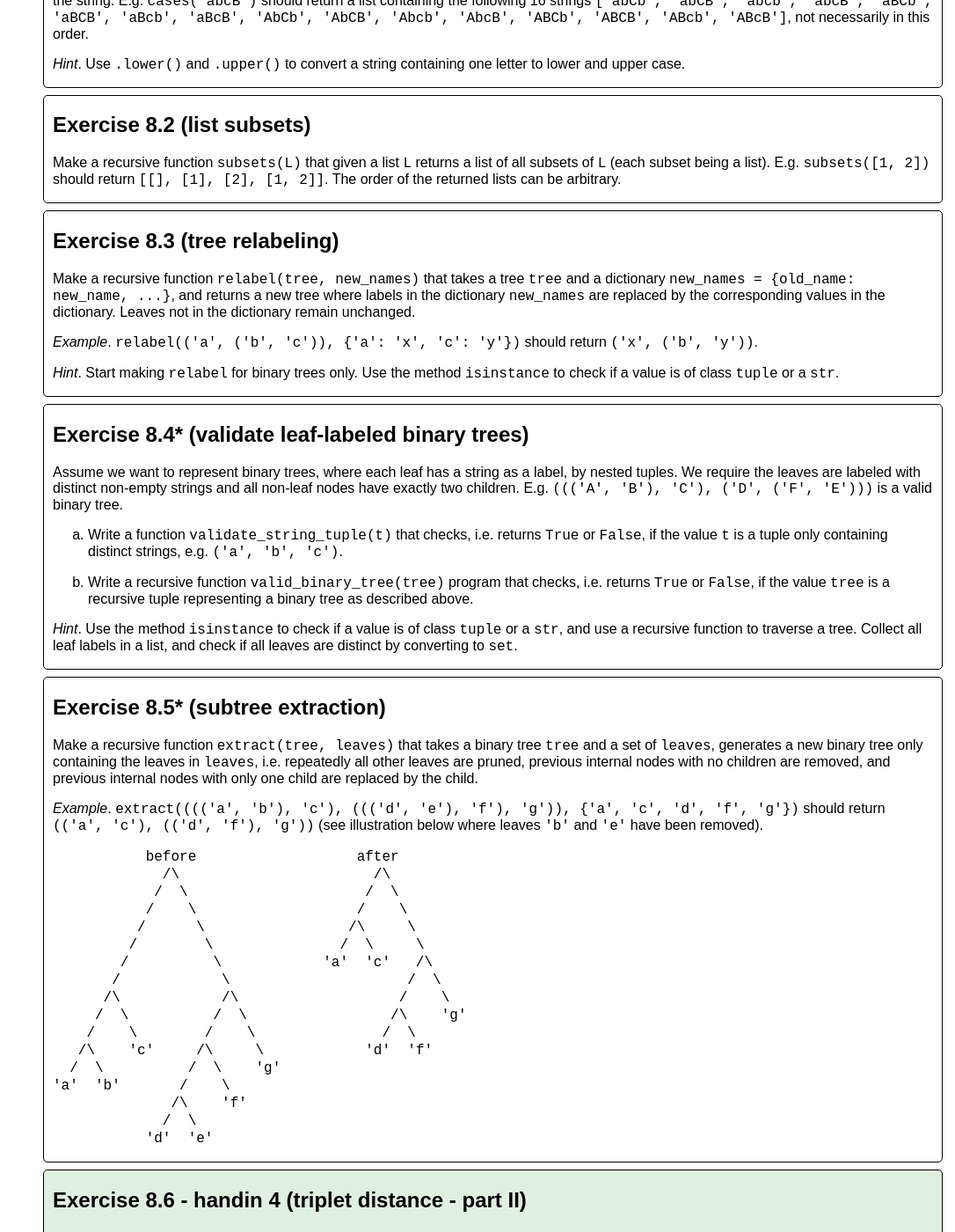
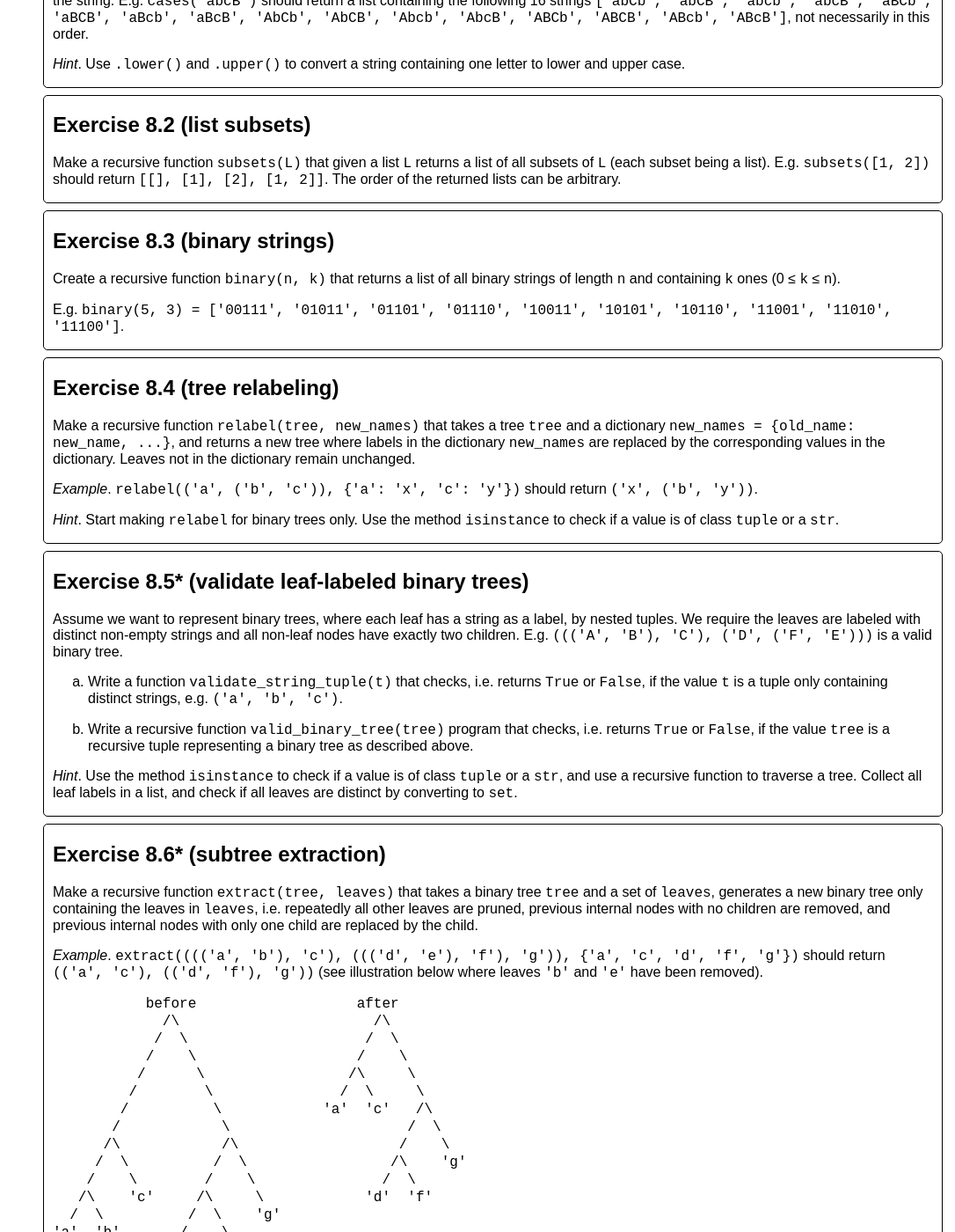
Before and after one commit to gsbrodal/gsbrodal.github.io, a Jekyll site: the page built from ipsa/exercises.html, in a window 1280 px wide and 1400 px high, scrolled down 13607 px. Shown: the whole window at 88% size, without its empty margins (194-1280 px from the left). Built offline with Jekyll 4.4.1, drawn with Linux system fonts in a browser that asks for light colours; some of the changed text lies outside the part shown.

Commit message:
New exercise 8.3 (binary strings)

```diff
--- a/ipsa/exercises.html
+++ b/ipsa/exercises.html
@@ -598,13 +598,18 @@
 <p>Make a recursive function <code>subsets(L)</code> that given a list <code>L</code> returns a list of all subsets of <code>L</code> (each subset being a list). E.g. <code>subsets([1, 2])</code> should return <code>[[], [1], [2], [1, 2]]</code>. The order of the returned lists can be arbitrary.</p>
 </div>
 <div class="exercise">
-<h2>Exercise 8.3 (tree relabeling)</h2>
+<h2>Exercise 8.3 (binary strings)</h2>
+<p>Create a recursive function <code>binary(n, k)</code> that returns a list of all binary strings of length <code>n</code> and containing <code>k</code> ones (0 &le; <code>k</code> &le; <code>n</code>).</p>
+<p>E.g. <code>binary(5, 3) = ['00111', '01011', '01101', '01110', '10011', '10101', '10110', '11001', '11010', '11100']</code>.</p>
+</div>
+<div class="exercise">
+<h2>Exercise 8.4 (tree relabeling)</h2>
 <p>Make a recursive function <code>relabel(tree, new_names)</code> that takes a tree <code>tree</code> and a dictionary <code>new_names = {old_name: new_name, ...}</code>, and returns a new tree where labels in the dictionary <code>new_names</code> are replaced by the corresponding values in the dictionary. Leaves not in the dictionary remain unchanged.</p>
 <p><em>Example</em>. <code>relabel(('a', ('b', 'c')), {'a': 'x', 'c': 'y'})</code> should return <code>('x', ('b', 'y'))</code>.</p>
 <p><em>Hint</em>. Start making <code>relabel</code> for binary trees only. Use the method <code>isinstance</code> to check if a value is of class <code>tuple</code> or a <code>str</code>.</p>
 </div>
 <div class="exercise">
-<h2>Exercise 8.4* (validate leaf-labeled binary trees)</h2>
+<h2>Exercise 8.5* (validate leaf-labeled binary trees)</h2>
 <p>Assume we want to represent binary trees, where each leaf has a string as a label, by nested tuples. We require the leaves are labeled with distinct non-empty strings and all non-leaf nodes have exactly two children. E.g. <code>((('A', 'B'), 'C'), ('D', ('F', 'E')))</code> is a valid binary tree.</p>
 <ol>
 <li>
```
Also changed, not shown: other parts of ipsa/exercises.html (+2 -2 lines).
